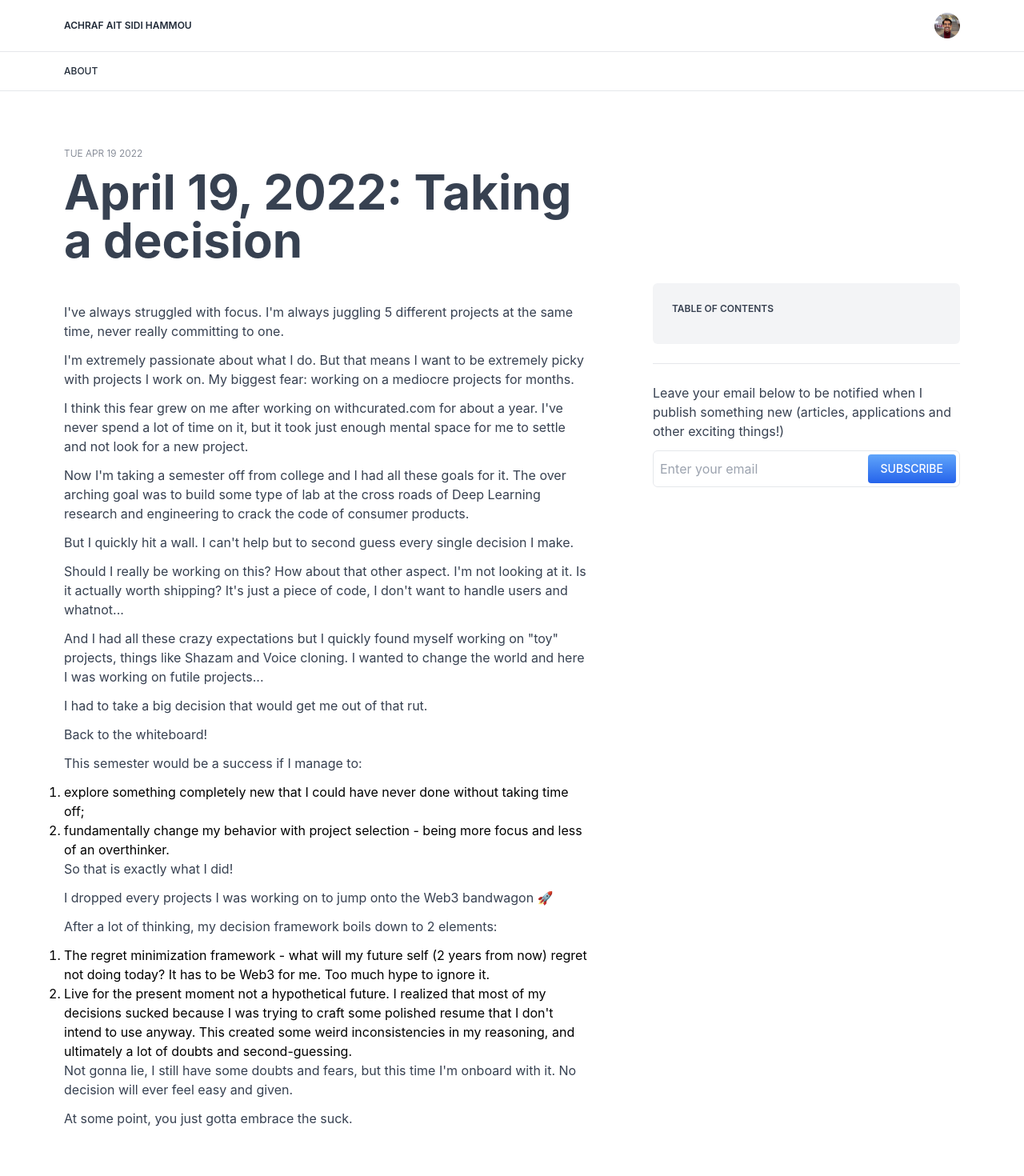
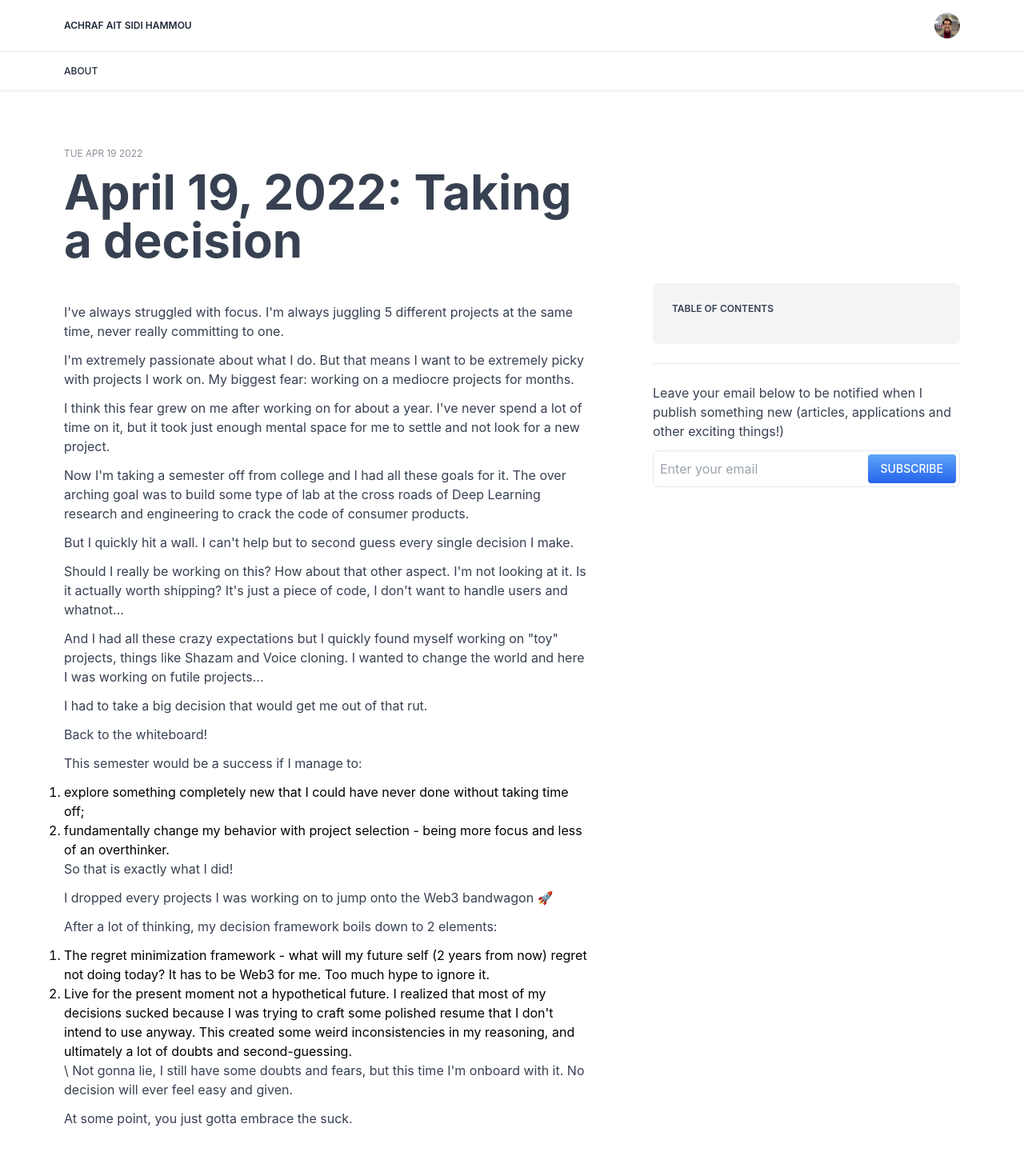
Before and after one commit to AchrafAsh/achrafash.com, a Next.js app: page /daily/taking-a-decision in a window 1280 px wide. Shown: the top 1470 px of the page at 80% size. Built offline with nearby package versions, Linux system fonts and the light colour scheme.

Commit message:
🖊️ add link to withcurated.com and break line

```diff
--- a/src/pages/daily/taking-a-decision.mdx
+++ b/src/pages/daily/taking-a-decision.mdx
@@ -10,7 +10,7 @@ I've always struggled with focus. I'm always juggling 5 different projects at th
 
 I'm extremely passionate about what I do. But that means I want to be extremely picky with projects I work on. My biggest fear: working on a mediocre projects for months.
 
-I think this fear grew on me after working on withcurated.com for about a year. I've never spend a lot of time on it, but it took just enough mental space for me to settle and not look for a new project.
+I think this fear grew on me after working on [](withcurated.com) for about a year. I've never spend a lot of time on it, but it took just enough mental space for me to settle and not look for a new project.
 
 Now I'm taking a semester off from college and I had all these goals for it. The over arching goal was to build some type of lab at the cross roads of Deep Learning research and engineering to crack the code of consumer products.
 
@@ -38,7 +38,9 @@ After a lot of thinking, my decision framework boils down to 2 elements:
 1. The regret minimization framework - what will my future self (2 years from now) regret not doing today? It has to be Web3 for me. Too much hype to ignore it.
 2. Live for the present moment not a hypothetical future. I realized that most of my decisions sucked because I was trying to craft some polished resume that I don't intend to use anyway. This created some weird inconsistencies in my reasoning, and ultimately a lot of doubts and second-guessing.
 
-Not gonna lie, I still have some doubts and fears, but this time I'm onboard with it. No decision will ever feel easy and given.
+\\
+Not gonna lie, I still have some doubts and fears, but this time I'm onboard with
+it. No decision will ever feel easy and given.
 
 At some point, you just gotta embrace the suck.
 
```
